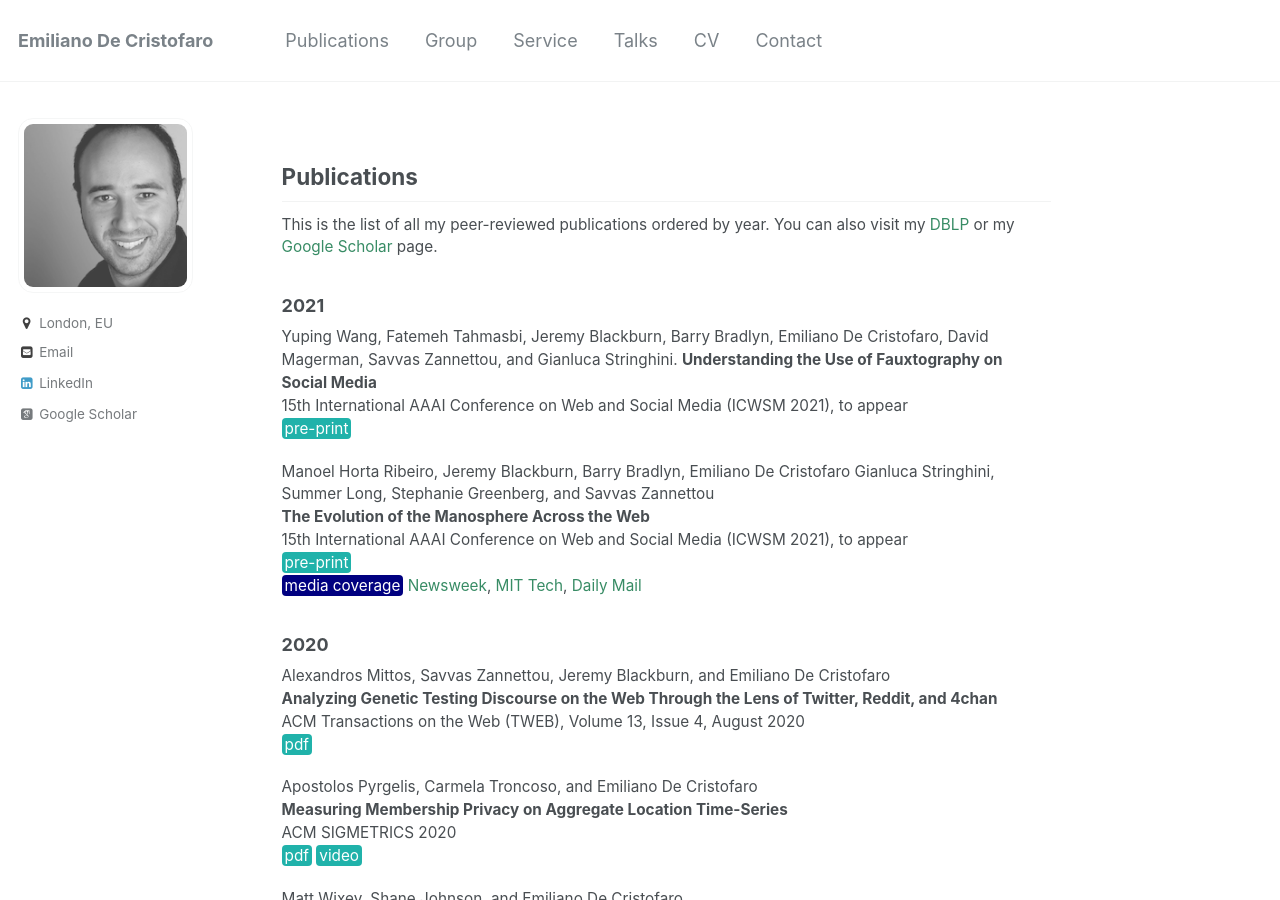
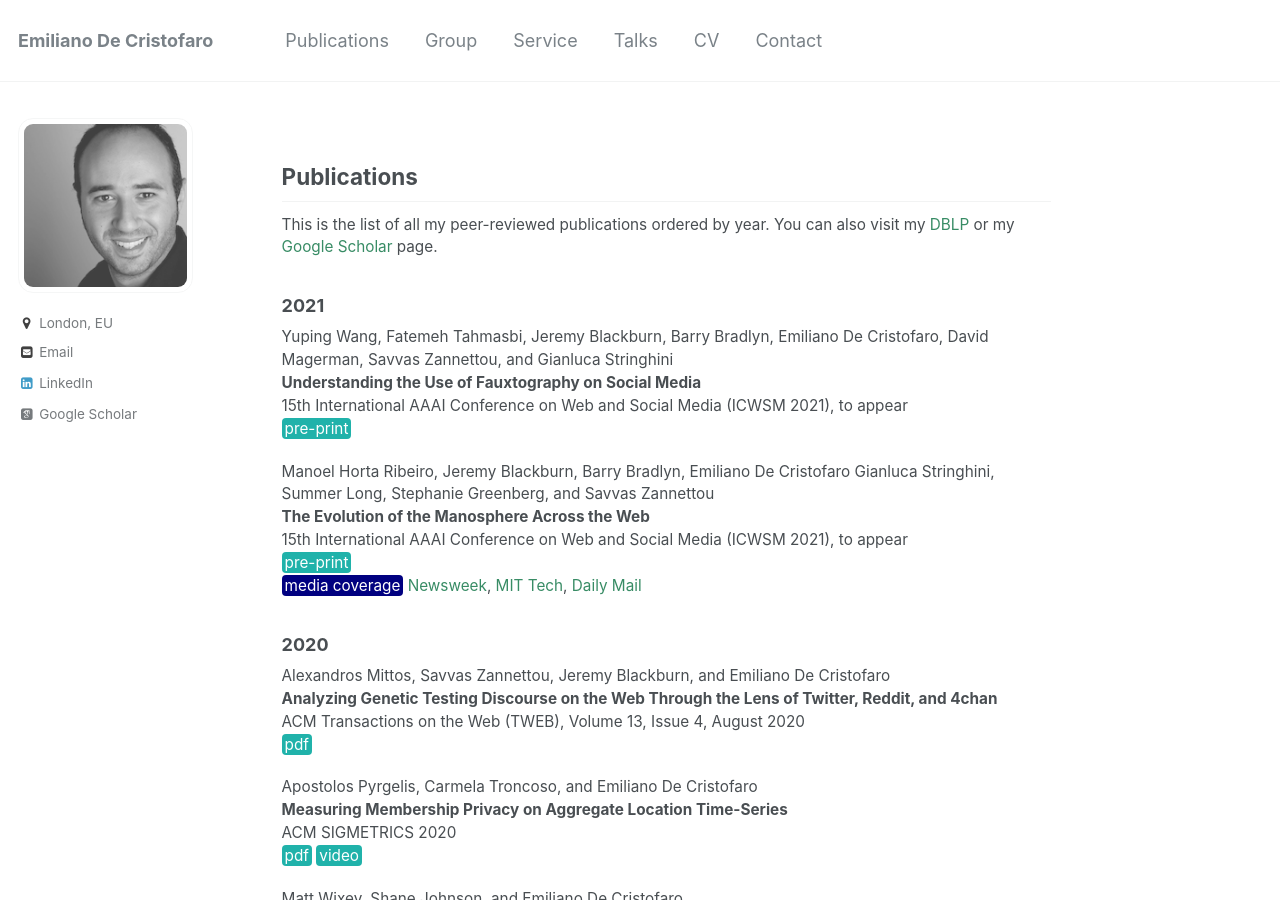
Before and after one commit to emidec/emidec.github.io, a Jekyll site: the page built from _pages/publications.md, in a window 1280 px wide and 900 px high. Built offline with Jekyll 4.4.1, drawn with Linux system fonts in a browser that asks for light colours; some web fonts are replaced.

```diff
--- a/_pages/publications.md
+++ b/_pages/publications.md
@@ -12,7 +12,7 @@ This is the list of all my peer-reviewed publications ordered by year. You can a
 
 ### 2021
 
-Yuping Wang, Fatemeh Tahmasbi, Jeremy Blackburn, Barry Bradlyn, Emiliano De Cristofaro, David Magerman, Savvas Zannettou, and Gianluca Stringhini.
+Yuping Wang, Fatemeh Tahmasbi, Jeremy Blackburn, Barry Bradlyn, Emiliano De Cristofaro, David Magerman, Savvas Zannettou, and Gianluca Stringhini
 **Understanding the Use of Fauxtography on Social Media**
 15th International AAAI Conference on Web and Social Media (ICWSM 2021), to appear
 [pre-print](https://arxiv.org/pdf/2009.11792.pdf){: .btn--danger}{:target="_blank"}
```
